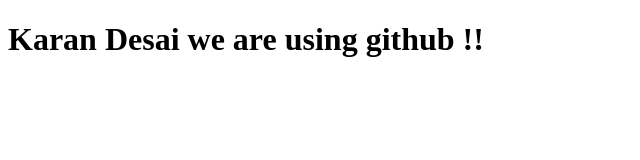
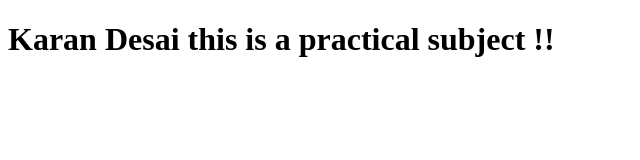
Before and after one commit to Karan-280/VCSCF, a plain HTML site: page index.html in a window 1280 px wide. Shown: the whole page, without its empty margins (0-640 px from the left). Drawn offline with Linux system fonts and the light colour scheme.

Commit message:
third commit

```diff
--- a/index.html
+++ b/index.html
@@ -6,6 +6,6 @@
     <title>Document</title>
 </head>
 <body>
-    <h1>Karan Desai we are using github !!</h1>
+    <h1>Karan Desai this is a practical subject !!</h1>
 </body>
 </html>
```
